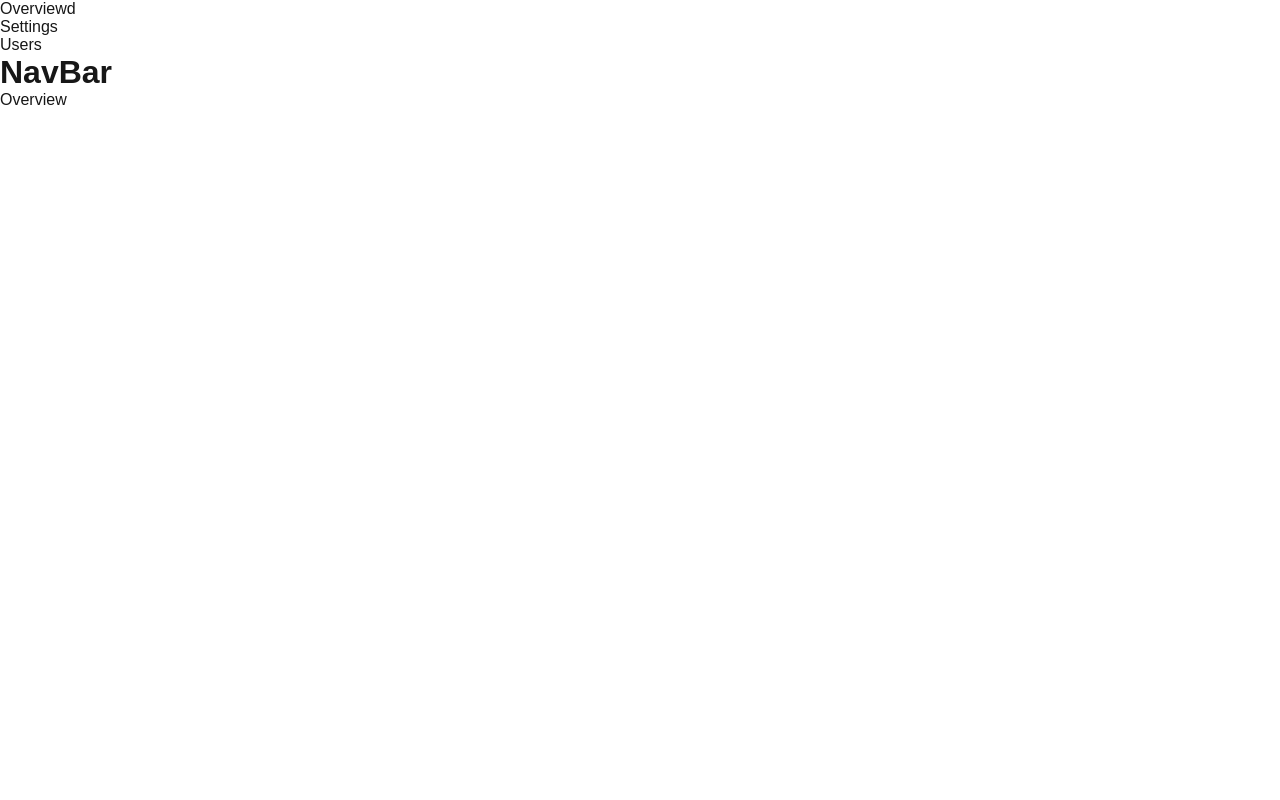
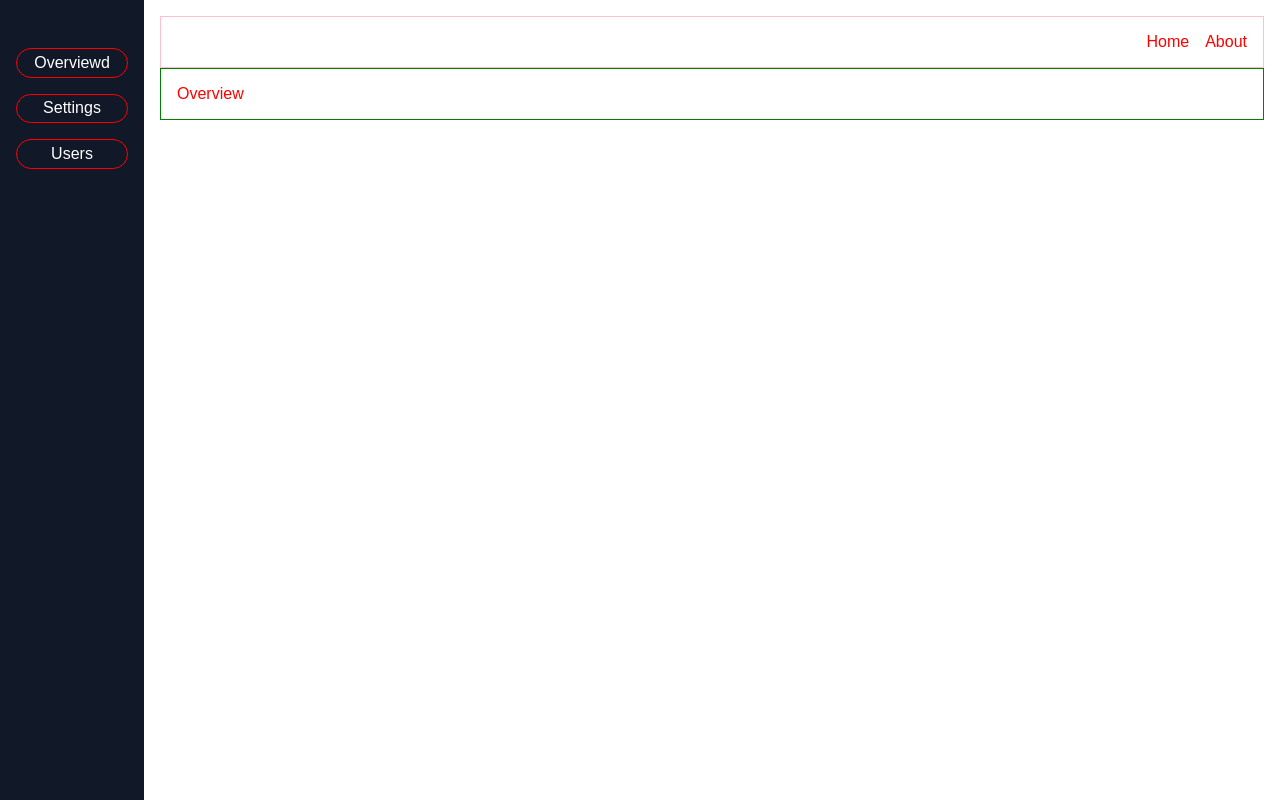
Before and after one commit to Anurag1096/pomodoro-timer, a Next.js app: page /dashboard/overview in a window 1280 px wide. Built offline with nearby package versions, Linux system fonts and the light colour scheme.

Commit message:
wip: working on dashborad ui elements

```diff
--- a/package.json
+++ b/package.json
@@ -3,7 +3,7 @@
   "version": "0.1.0",
   "private": true,
   "scripts": {
-    "dev": "next dev",
+    "dev": "next dev --turbopack",
     "build": "next build",
     "start": "next start",
     "lint": "eslint"
--- a/src/component/Layout/NavBar.tsx
+++ b/src/component/Layout/NavBar.tsx
@@ -1,7 +1,15 @@
+import styles from '@/component/Layout/componentStyles/NavBar.module.css'
+//Basic setup for navbar.
 const NavBar=()=>{
     return (<>
+       <div className={styles['navbar-wrapper']}>
+    <ul className={styles["navlist-wrapper"]}>
+        <li className={styles["navlist-items"]}>Home</li>
+        <li className={styles["navlist-items"]}>About</li>
+    </ul>
 
-    <h1>NavBar</h1>
+
+       </div>
     </>)
 }
 
--- /dev/null
+++ b/src/component/Layout/componentStyles/Layout.module.css
@@ -0,0 +1,15 @@
+.layout-wrapper{
+    display:flex;
+    height:100vh;
+    color:red;
+}
+.layout-main-wrapper{
+    padding:1rem;
+    width:100%;
+}
+.layout-content{
+      padding: 1rem;
+  overflow-y: auto;
+  flex: 1 1 0%;
+  border:1px solid green;
+}
--- /dev/null
+++ b/src/component/Layout/componentStyles/NavBar.module.css
@@ -0,0 +1,15 @@
+.navbar-wrapper{
+   padding:0.5rem;
+   width:100%;
+   border:1px solid pink;
+}
+.navlist-wrapper{
+  display:flex;
+  list-style-type: none;
+  justify-content:flex-end;
+align-items:center;
+}
+.navlist-items{
+    padding:0.5rem;
+    cursor:pointer;
+}
--- /dev/null
+++ b/src/component/Layout/componentStyles/SideBarDesk.module.css
@@ -0,0 +1,25 @@
+.sbDesktop-wrapper{
+width: 9rem;
+height:100vh;
+  background-color: #111827;
+  color: #ffffff;
+  padding: 1rem;
+}
+
+
+.sbDesktop-ul{
+    margin-top:2rem;
+    list-style-type: none;
+    width:100%;
+}
+.sbDesktop-li{
+    padding:0.3rem;
+    width:100%;
+    border:1px solid red;
+    border-radius:1rem;
+    margin: 1rem 0;
+    text-align:center;
+}
+.sbDesktop-li:hover{
+    background-color: #263658ff;
+}
--- /dev/null
+++ b/src/component/Layout/componentStyles/SideBarMobile.module.css
@@ -0,0 +1,4 @@
+sbMobile-wrapper{
+    padding:0.5rem;
+    line-height:4px;
+}
--- a/src/component/Layout/index.tsx
+++ b/src/component/Layout/index.tsx
@@ -1,17 +1,17 @@
 // components/DashboardLayout.tsx
 import Navbar from "./NavBar";
 import SideBar from "./sideBar";
-
+import styles from '@/component/Layout/componentStyles/Layout.module.css'
 export default function DashboardLayout({ children }: { children: React.ReactNode }) {
   return (
-    <div className="flex h-screen">
+    <div className={styles["layout-wrapper"]}>
       {/* Sidebar */}
       <SideBar/>
 
       {/* Main content area */}
-      <div className="flex flex-col flex-1">
+      <div className={styles["layout-main-wrapper"]}>
         <Navbar />
-        <main className="p-4 overflow-y-auto flex-1">
+        <main className={styles['layout-content']}>
           {children}
         </main>
       </div>
--- a/src/component/Layout/sideBarDesktop.tsx
+++ b/src/component/Layout/sideBarDesktop.tsx
@@ -1,11 +1,13 @@
 import Link from "next/link"
+
+import styles from '@/component/Layout/componentStyles/SideBarDesk.module.css'
 const SideBarDesktop=()=>{
     return(
-         <aside className="w-64 bg-gray-900 text-white p-4">
-      <ul className="space-y-2">
-        <li><Link href="/dashboard/overview">Overviewd</Link></li>
-        <li><Link href="/dashboard/settings">Settings</Link></li>
-        <li><Link href="/dashboard/users">Users</Link></li>
+    <aside className={styles["sbDesktop-wrapper"]}>
+      <ul className={styles["sbDesktop-ul"]}>
+        <li className={styles["sbDesktop-li"]}><Link href="/dashboard/overview">Overviewd</Link></li>
+        <li className={styles["sbDesktop-li"]}><Link href="/dashboard/settings">Settings</Link></li>
+        <li className={styles["sbDesktop-li"]}><Link href="/dashboard/users">Users</Link></li>
       </ul>
     </aside>
     )
--- a/src/pages/dashboard/overview/Overview.tsx
+++ b/src/pages/dashboard/overview/Overview.tsx
@@ -1,8 +1,8 @@
 import React from 'react'
-
+import styles from '@/pages/dashboard/styles/Overview.module.css'
 const Overview = () => {
   return (
-    <div>Overview</div>
+    <div className={styles["overview-wrapper"]}>Overview</div>
   )
 }
 
--- a/src/pages/dashboard/settings/Setting.tsx
+++ b/src/pages/dashboard/settings/Setting.tsx
@@ -1,8 +1,8 @@
 import React from 'react'
-
+import styles from '@/pages/dashboard/styles/Settings.module.css'
 const Setting = () => {
   return (
-    <div>Setting</div>
+    <div className={styles['settings-wrapper']}>Setting</div>
   )
 }
 
--- /dev/null
+++ b/src/pages/dashboard/styles/Overview.module.css
@@ -0,0 +1,3 @@
+.overview-wrapper{
+    padding:0;
+}
--- /dev/null
+++ b/src/pages/dashboard/styles/Settings.module.css
@@ -0,0 +1,3 @@
+.settings-wrapper{
+    padding:0;
+}
```
